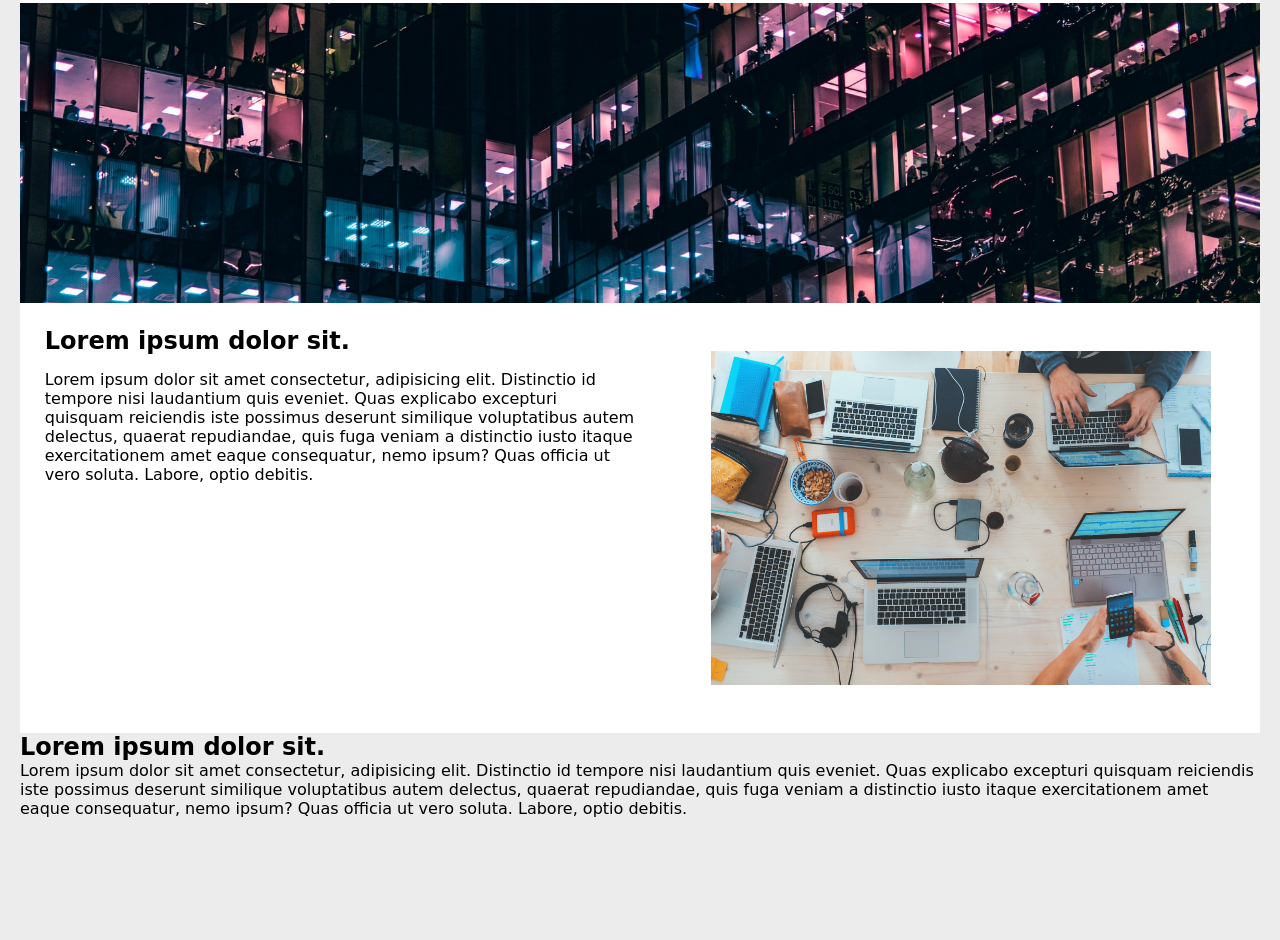
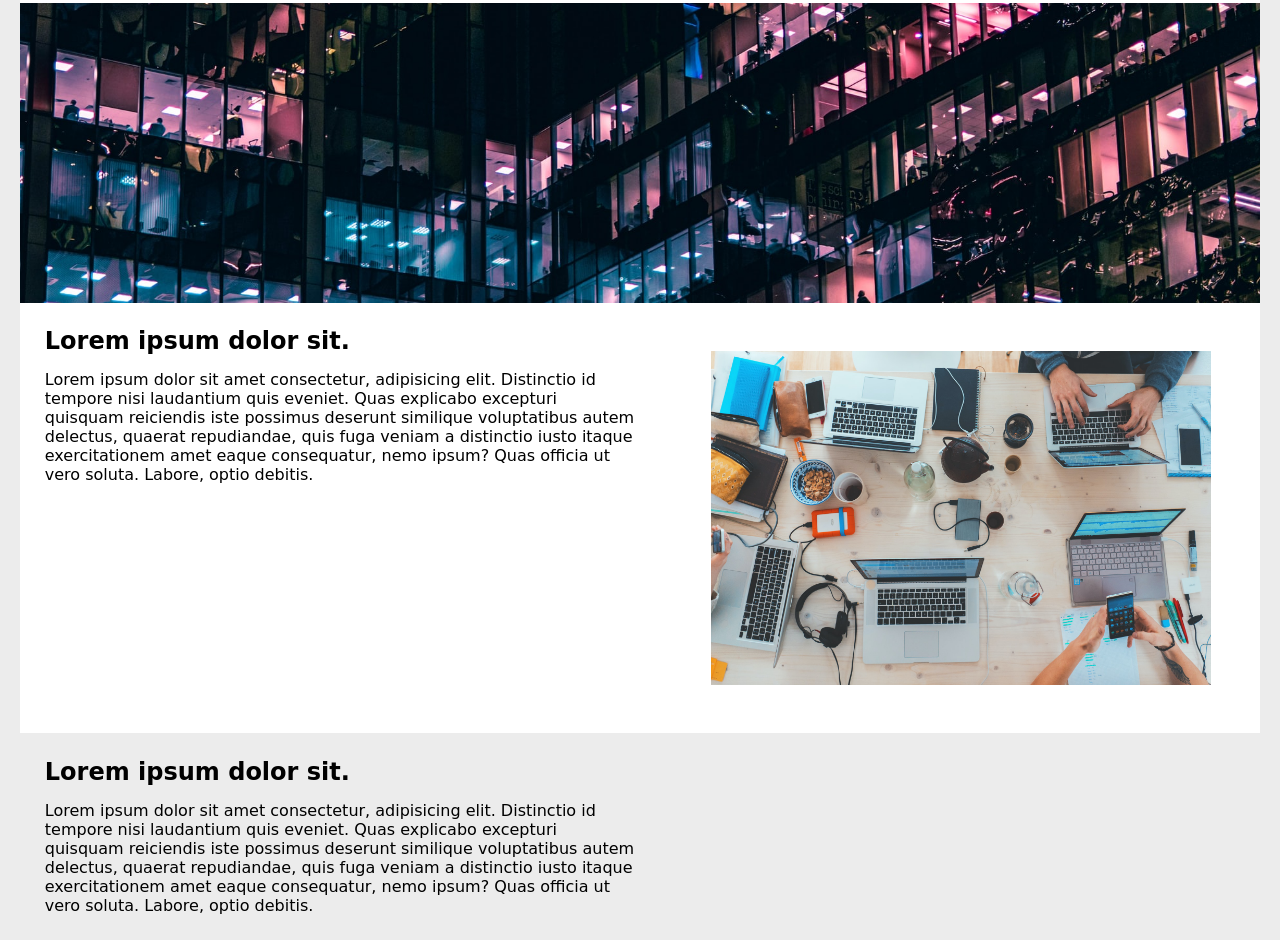
Before and after one commit to wstaylor27/Modal-JS, a plain HTML site: page index.html in a window 1280 px wide. Shown: the part 105-1045 px from the top of the page. Before the commit the page ends 942 px from the top, so only its background shows below. Drawn offline with Linux system fonts and the light colour scheme; a web font is replaced by a local one.

Commit message:
Updated content

```diff
--- a/assets/css/style.css
+++ b/assets/css/style.css
@@ -71,3 +71,17 @@ a:hover {
     float: right;
     margin: 2%;
 }
+.content {
+    display: inline-block;
+    width: 100%;
+    padding: 2%;
+
+}
+
+.content-text {
+    display: inline-block;
+    width:50%;
+}
+.content h2 {
+    margin-bottom: 15px;
+}
```
